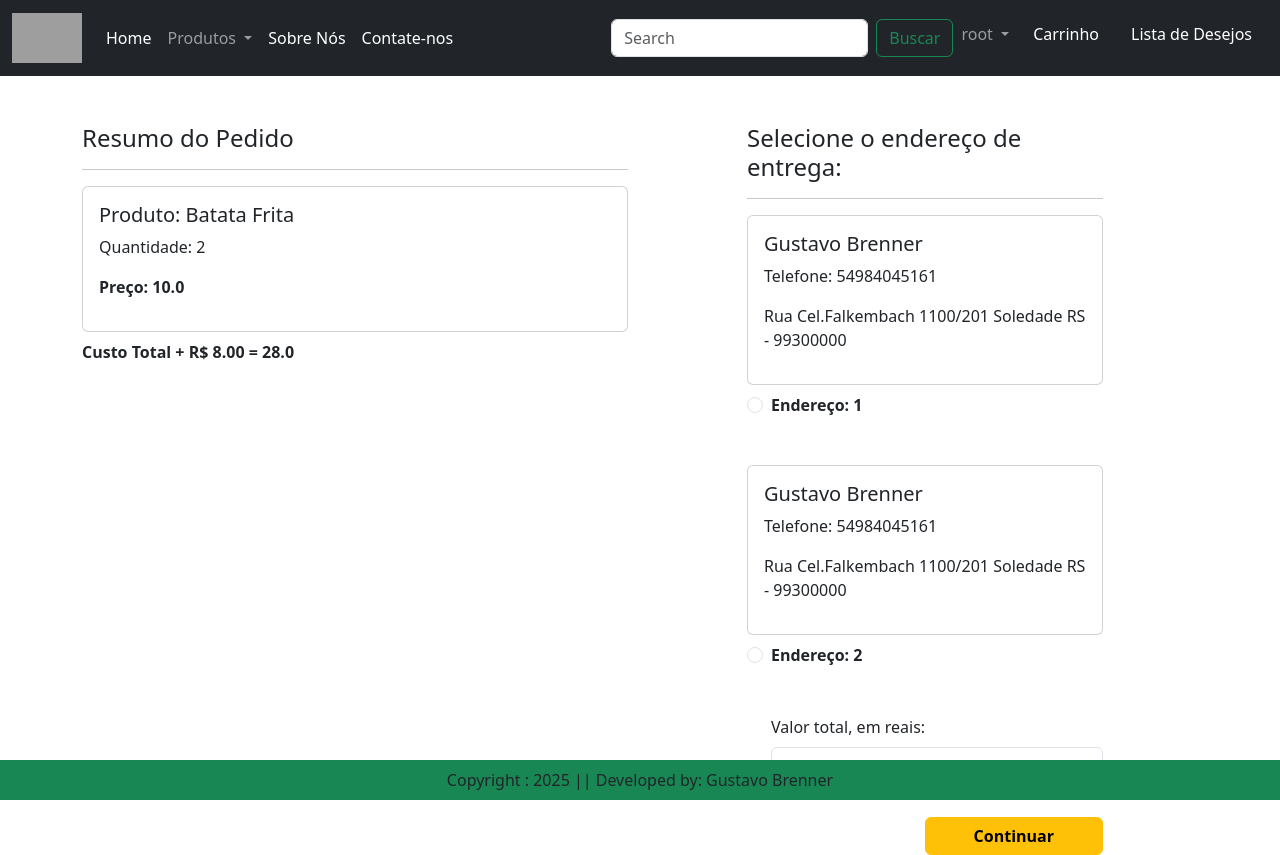
After one commit to GuBrenner/ProgMulti_Gustavo_DeliveryApp, a Django app: page /checkout/ in a window 1280 px wide. The commit adds this page. Run offline with Django 5.2, Linux system fonts and the light colour scheme; a user stored in the database is signed in; data comes from the database, SQL or seed files in the repository; both versions use the stored data as it was after the commit; some libraries are stand-ins or nearby versions; grey boxes are pictures that could not be loaded.

Commit message:
Página de Checkout

```diff
--- a/foodapp/app/templates/app/addtocart.html
+++ b/foodapp/app/templates/app/addtocart.html
@@ -54,7 +54,7 @@
                          <span id="totalamount" > <strong> R$: {{totalamount}} </strong></span>
                         </li>
                     </ul>
-                    <div class = "d-grid"><a  href = "#" class = "btn btn-primary">Enviar Pedido</a></div>
+                    <div class = "d-grid"><a  href = "{%url 'checkout'%}" class = "btn btn-primary">Enviar Pedido</a></div>
                 </div>
             </div>
         </div>
--- a/foodapp/app/templates/app/base.html
+++ b/foodapp/app/templates/app/base.html
@@ -70,7 +70,7 @@
                     </ul>
                   </li>
                   <li class = "nav-item mx-2">
-                        <a href = "#" class = "nav-link text-white">Carrinho</a>
+                        <a href = "{%url 'showcart'%}" class = "nav-link text-white">Carrinho</a>
                   </li>
                   <li class = "nav-item mx-2">
                         <a href = "#" class = "nav-link text-white">Lista de Desejos</a>
--- /dev/null
+++ b/foodapp/app/templates/app/checkout.html
@@ -0,0 +1,64 @@
+
+{% extends 'app/base.html' %}
+{% load static %}
+{% block title %}Compre agora{% endblock title %}
+{% block main-content %}
+<div class="container">
+    {% if messages %}
+        {% for msg in messages %}
+            <div class="alert alert-danger" role="alert">
+                {{msg}}
+            </div>
+        {% endfor %}
+    {% endif %}
+    <div class="row mt-5">
+        <div class="col-sm-6">
+            <h4>Resumo do Pedido</h4>
+            <hr>
+            {% for item in cart_items %}
+                <div class="card mb-2">
+                    <div class="card-body">
+                        <h5>Produto: {{item.product.title}}</h5>
+                        <p>Quantidade: {{item.quantity}}</p>
+                        <p class="fw-bold">Preço: {{item.product.discounted_price}}</p>
+                    </div>
+                </div>
+            {% endfor %}
+            <p class = "fw-bold">Custo Total + R$ 8.00 = {{totalamount}}</p>
+        </div>
+        <div class = "col-sm-4 offset-sm-1">
+            <h4>Selecione o endereço de entrega:</h4>
+            <hr>
+            <form method="post" id="myform">
+                {% csrf_token %}
+                {% for ad in add %}
+                    <div class ="card">
+                        <div class = "card-body">
+                            <h5>{{ad.name}}</h5>
+                            <p>Telefone: {{ad.mobile}} </p>
+                            <p> {{ad.locality}} {{ad.city}} {{ad.state}} - {{ad.zipcode}}</p>
+                        </div>
+                    </div>
+                    <div class = "form-check mt-2 mb-5">
+                        <input class = "form-check-input" type = "radio" name="custid" id="custadd{{forloop.counter}}" value="{{ad.id}}">
+                        <label class = "form-check-label fw-bold" for="custadd{{forloop.counter}}">
+                        Endereço: {{forloop.counter}}
+                        </label>
+                    </div>
+
+                {% endfor %}
+
+                <div class = "form-check mb-3">
+                    <label for="totamount" class = "form-label"> Valor total, em reais:</label>
+                    <input type = "number" class ="form-control" name ="totamount" value = {{totalamount}} readonly >
+                </div>
+                <div class="text-end">
+                    <button type="submit" class = "btn btn-warning mt-3 px-5 fw-bold">Continuar</button>
+                </div>
+            </form>
+        </div>
+    </div>
+</div>
+
+
+{% endblock main-content %}
--- a/foodapp/app/urls.py
+++ b/foodapp/app/urls.py
@@ -17,6 +17,7 @@ urlpatterns = [
     path('updateAddress/<int:pk>', views.updateAdress.as_view(), name= 'updateAddress'),
     path('add-to-cart/', views.add_to_cart, name = 'add-to-cart'),
     path('cart/', views.show_cart, name ='showcart'),
+    path('checkout/', views.checkout.as_view(), name ='checkout'),
 
     path('pluscart/', views.plus_cart),
     path('minuscart/', views.minus_cart),
--- a/foodapp/app/views.py
+++ b/foodapp/app/views.py
@@ -191,3 +191,15 @@ def remove_cart(request):
             'totalamount':totalamount
         }
         return JsonResponse(data)
+
+class checkout(View):
+    def get( self, request):
+        user = request.user
+        add = Customer.objects.filter(user=user)
+        cart_items=Cart.objects.filter(user=user)
+        famount=0
+        for p in cart_items:
+            value = p.quantity * p.product.discounted_price
+            famount = famount + value
+        totalamount = famount + 8
+        return render(request, 'app/checkout.html', locals())
```
Also changed, not shown: foodapp/db.sqlite3.
